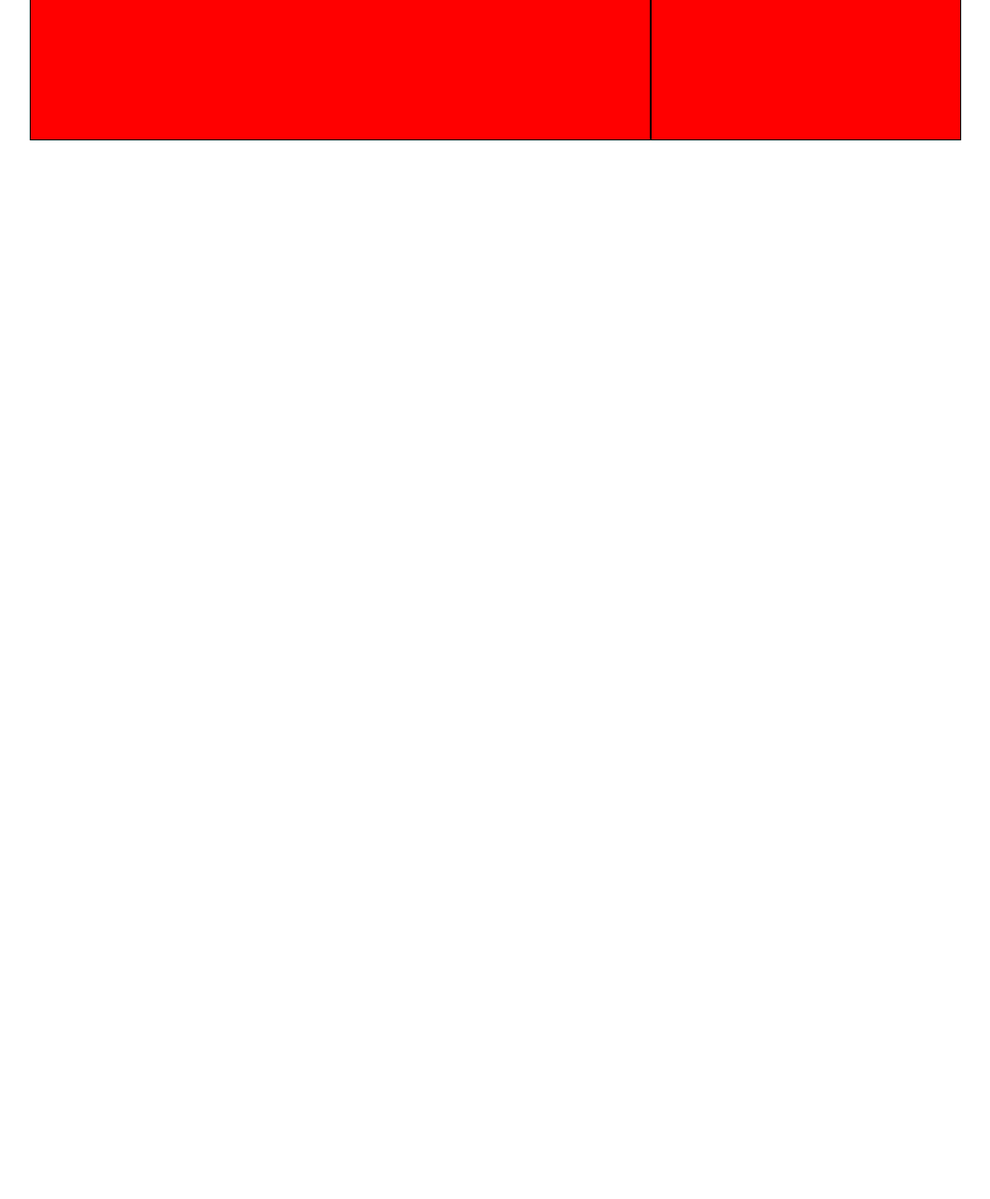
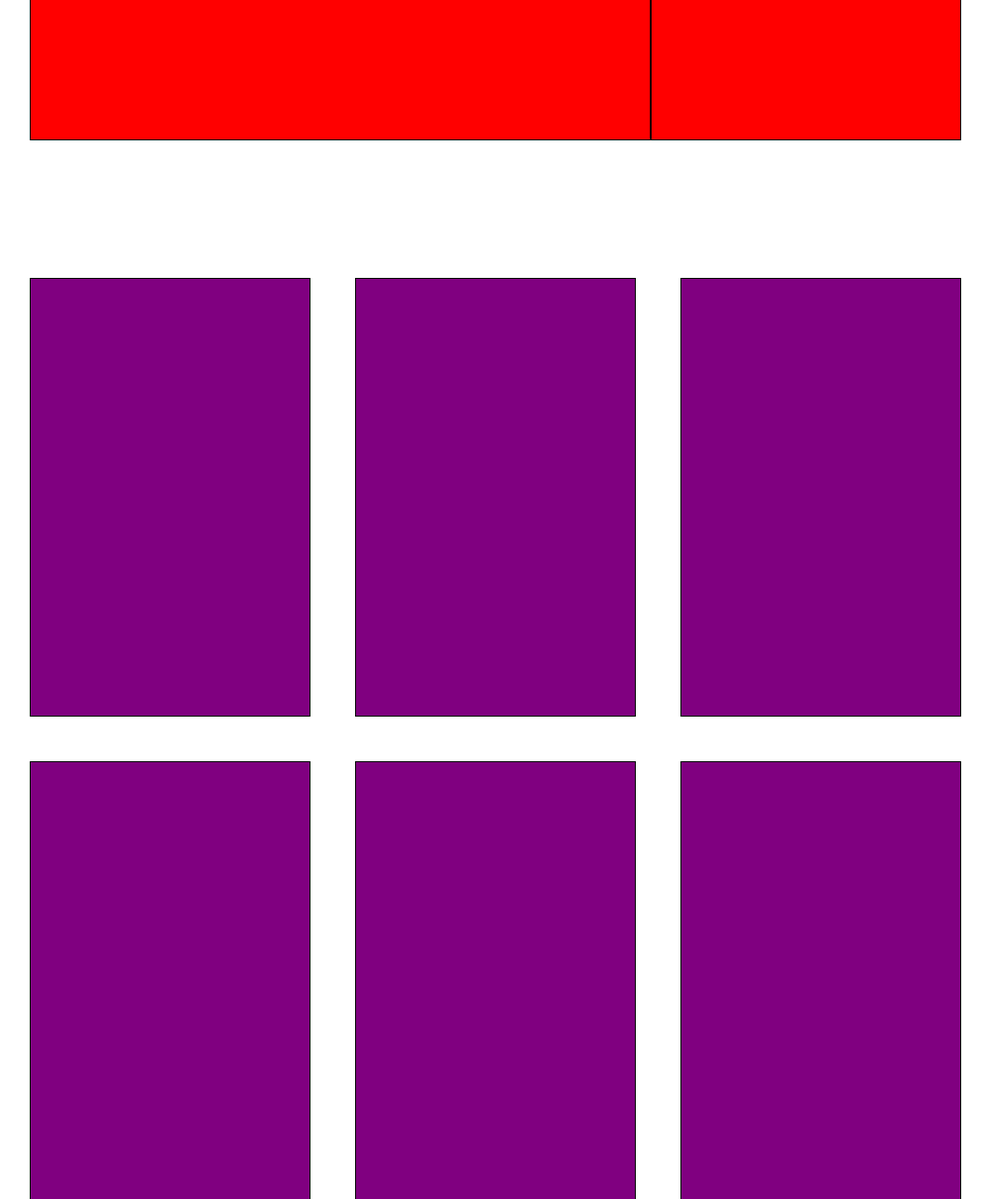
Before and after one commit to mattiavolpe/htmlcss-dropbox, a plain HTML site: page index.html in a window 1280 px wide. Shown: the part 2910-4200 px from the top of the page at 93% size, without its empty margins (107-1172 px from the left). Before the commit the page ends 3210 px from the top, so only its background shows below. Drawn offline with nearby package versions, Linux system fonts and the light colour scheme.

Commit message:
ADD operations blocks

```diff
--- a/assets/css/style.css
+++ b/assets/css/style.css
@@ -60,6 +60,10 @@ body {
 
 .col-12 {
   width: 100%;
+}
+
+.col-4-gap-50 {
+  width: calc(((100% / 12) * 4) - (100px / 3));
 }
 
 .jc-sb {
@@ -145,6 +149,12 @@ body {
   outline: 1px solid black;
 }
 
+.debug #operations .row > * {
+  height: 470px;
+  outline: 1px solid black;
+  background-color: purple;
+}
+
 /* #endregion Debug */
 
 /* #region Header */
@@ -168,16 +178,17 @@ body {
   gap: 50px;
 }
 
-#plans_list div {
-  width: calc(((100% / 12) * 4) - (100px / 3));
-}
-
 #plans_list div:last-of-type {
   width: 100%;
 }
 
 #partner {
   margin: 150px 0;
+}
+
+#operations .row {
+  flex-wrap: wrap;
+  gap: 50px;
 }
 
 /* #endregion Main */
--- a/index.html
+++ b/index.html
@@ -66,17 +66,17 @@
 
             <div id="plans_list" class="row">
 
-              <div class="col-4">
+              <div class="col-4-gap-50">
 
               </div>
               <!-- /.col-4 -->
 
-              <div class="col-4">
+              <div class="col-4-gap-50">
 
               </div>
               <!-- /.col-4 -->
 
-              <div class="col-4">
+              <div class="col-4-gap-50">
 
               </div>
               <!-- /.col-4 -->
@@ -128,6 +128,57 @@
       </section>
       <!-- /#partner -->
 
+      <section id="operations">
+
+        <div class="container">
+
+          <div class="container_sm">
+
+            <h2></h2>
+
+            <div class="row">
+              <div class="col-4-gap-50">
+
+              </div>
+              <!-- /.col-4 -->
+
+              <div class="col-4-gap-50">
+
+              </div>
+              <!-- /.col-4 -->
+
+              <div class="col-4-gap-50">
+
+              </div>
+              <!-- /.col-4 -->
+
+              <div class="col-4-gap-50">
+
+              </div>
+              <!-- /.col-4 -->
+
+              <div class="col-4-gap-50">
+
+              </div>
+              <!-- /.col-4 -->
+
+              <div class="col-4-gap-50">
+
+              </div>
+              <!-- /.col-4 -->
+
+            </div>
+            <!-- /.row -->
+
+          </div>
+          <!-- /.container_sm -->
+
+        </div>
+        <!-- /.container -->
+
+      </section>
+      <!-- /#operations -->
+
     </main>
     <!-- /#app_main -->
 
```
